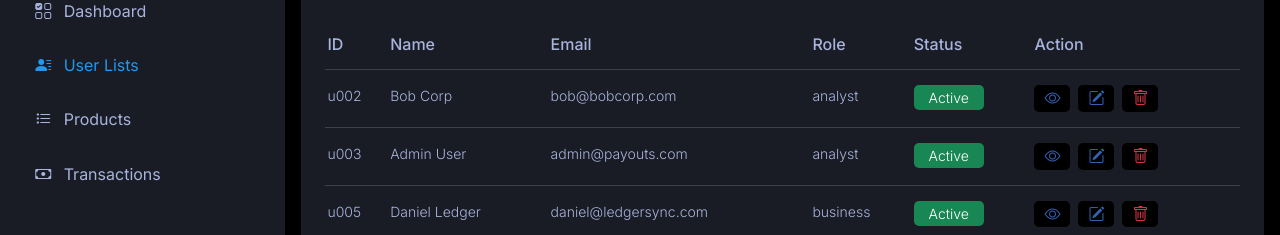
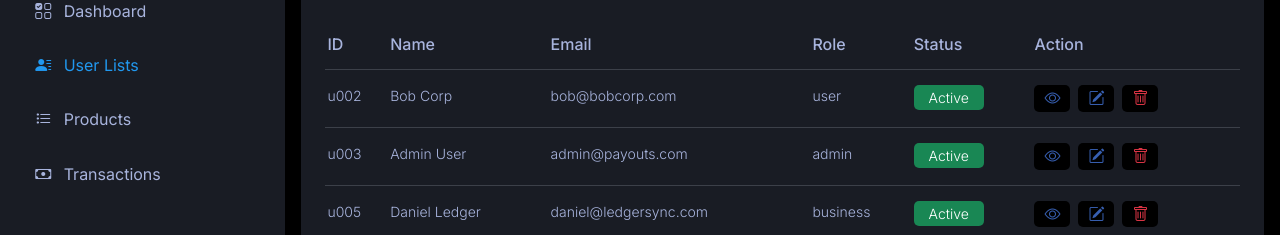
Before and after one commit to ranjith90swt/Dashboard-React, a React (Vite) app: page /users in a window 1280 px wide. Shown: the part 222-457 px from the top of the page. Built offline with nearby package versions, Linux system fonts and the light colour scheme; data requests are answered from the project's data file; sample sign-in values are in the browser's storage.

Commit message:
login changes

```diff
--- a/db.json
+++ b/db.json
@@ -1,11 +1,12 @@
 {
   "users": [
+
     {
       "id": "u002",
       "name": "Bob Corp",
       "email": "bob@bobcorp.com",
       "password": "$2b$10$ZzXvMI7ReoM8wT3yDhhdU.T3bVR5Rwvx2UGOUXZwAoxzFBxRYXqfK",
-      "role": "analyst",
+      "role": "user",
       "status": "active",
       "created_at": "2025-07-11T09:15:00Z"
     },
@@ -14,7 +15,7 @@
       "name": "Admin User",
       "email": "admin@payouts.com",
       "password": "$2b$10$UpPyICo7vqO5VKMwTqY7w.2e6gk5LxUtgNczIj23P3QvIR6W8pVuO",
-      "role": "analyst",
+      "role": "admin",
       "status": "active",
       "created_at": "2025-07-01T12:30:00Z"
     },
@@ -180,6 +181,15 @@
       "email": "labs@gmail.com",
       "role": "analyst",
       "status": "active"
+    },
+    {
+      "id": "1",
+      "name": "Ranjith",
+      "email": "test@gmail.com",
+      "password": "123456",
+      "role": "user",
+      "status": "active",
+      "created_at": "2025-07-11T09:15:00Z"
     }
   ]
 }
--- a/package.json
+++ b/package.json
@@ -30,6 +30,7 @@
     "eslint-plugin-react-hooks": "^5.2.0",
     "eslint-plugin-react-refresh": "^0.4.20",
     "globals": "^16.3.0",
+    "json-server": "^1.0.0-beta.3",
     "vite": "^7.0.4"
   }
 }
--- a/src/components/SideNavbar.jsx
+++ b/src/components/SideNavbar.jsx
@@ -24,7 +24,7 @@ const SideNavbar = () => {
   const [userData, setUserData] = useState({});
 
    const handleLogout = () => {
-
+      sessionStorage.clear(); // or removeItem("token") / removeItem("user")
     navigate('/');
   };
   useEffect(() => {
--- a/src/pages/Loginpage.jsx
+++ b/src/pages/Loginpage.jsx
@@ -9,13 +9,12 @@ import Button from '../components/Button'
 const Loginpage = () => {
     const [username, setUsername] = useState('')
     const [password, setPassword] = useState('');
-    const[phoneNumber,setPhoneNumber] = useState('')
     const [showPassword, setShowPassword] = useState(false);
     const navigate = useNavigate();
 
     const [errors, setErrors] = useState({ username: '', password: '' });
 
-    const handleLogin = () => {
+    const handleLogin = async() => {
         if (!username || !password) {
             setErrors({
                 username: !username ? 'Username is required' : '',
@@ -24,27 +23,30 @@ const Loginpage = () => {
             return;
         }
 
-        const userData = JSON.parse(sessionStorage.getItem('user'));
+        try {
+            const response = await fetch(`http://localhost:3001/users`);
+            const users = await response.json();
 
-        if (userData) {
-            const { email,userName, phoneNumber, password: storedPassword } = userData;
+            const user = users.find((u) =>
+            (u.email === username || u.phoneNumber === username || u.name === username) &&
+            u.password === password
+            );
 
-            const isValidUser =
-                (username.trim() === email || username.trim() === phoneNumber || username.trim() === userName) &&
-                password.trim() === storedPassword ;
-
-            if (isValidUser) {
-                navigate('/dashboard');
+            if (user) {
+            // Save to session
+            sessionStorage.setItem('user', JSON.stringify(user));
+            navigate('/dashboard');
             } else {
-                setErrors({
-                    username: 'Invalid email/phone or password',
-                    password: 'Invalid password',
-                });
+            setErrors({
+                username: 'Invalid email/phone/username or password',
+                password: 'Invalid password',
+            });
             }
-        } else {
+        } catch (error) {
+            console.error('Login error:', error);
             setErrors({
-                username: 'User name is required',
-                password: 'Password is required',
+            username: 'Something went wrong. Please try again.',
+            password: '',
             });
         }
     };
@@ -54,11 +56,12 @@ const Loginpage = () => {
         const users = sessionStorage.getItem('user');
         if (users){
              const parsed = JSON.parse(users);
-        setUsername(parsed.phoneNumber || '');
+        setUsername(parsed.email || '');
         setPassword(parsed.password || '');
 
         }
-    })
+    }, [])
+
     return (
         <>
             <div className="main-bx pagebody d-flex justify-content-center align-items-center vh-100 ">
@@ -124,10 +127,18 @@ const Loginpage = () => {
 
                                 </div>
                                 <span className="text-center">or</span>
+
+
+                                <p className='mt-2'>
+                                    <span className='small-text'>UserName : test@gmail.com</span> <br />
+                                   <span className='small-text'>Password : 123456</span>
+
+                                </p>
+
                                 <div className="create-account">
                                     You don't have an account?
                                     <NavLink
-                                        to='/signup' className='ms-2 account'
+                                        to='/signup' className='ms-2 account small-text text-white'
                                     >
                                         Create new
                                     </NavLink>
--- a/src/pages/UserList.jsx
+++ b/src/pages/UserList.jsx
@@ -67,9 +67,14 @@ const UserList = (
   // }, []);
 
 
+  // const filteredList = users.filter(item =>
+  //   item.name.toLowerCase().includes(searchTerm.toLowerCase())
+  // );
+
   const filteredList = users.filter(item =>
-    item.name.toLowerCase().includes(searchTerm.toLowerCase())
+  (item.name || '').toLowerCase().includes(searchTerm.toLowerCase())
   );
+
 
   const displayUserList = limit ? filteredList.slice(0, limit) : filteredList
 
--- /dev/null
+++ b/src/router/PrivateRouter.jsx
@@ -0,0 +1,10 @@
+import React from 'react';
+import { Navigate } from 'react-router-dom';
+
+const PrivateRoute = ({ children }) => {
+  const isAuthenticated = sessionStorage.getItem('user'); // or localStorage
+
+  return isAuthenticated ? children : <Navigate to="/" replace />;
+};
+
+export default PrivateRoute;
--- a/src/router/router.jsx
+++ b/src/router/router.jsx
@@ -7,6 +7,7 @@ import Dashboard from '../pages/Dashboard';
 import Transactions from '../pages/Transactions'
 import Loginpage from '../pages/Loginpage';
 import Signup from '../pages/Signup';
+import PrivateRoute from './PrivateRouter';
 
 
 const router = createBrowserRouter([
@@ -21,7 +22,7 @@ const router = createBrowserRouter([
    },
    {
       path: "/",
-      element: <App />,
+      element: <PrivateRoute> <App /> </PrivateRoute>,
       children: [
 
          {
```
Also changed, not shown: server.js (added, +22 -0 lines), 1 other file (tests, documents, lock files or other folders).
